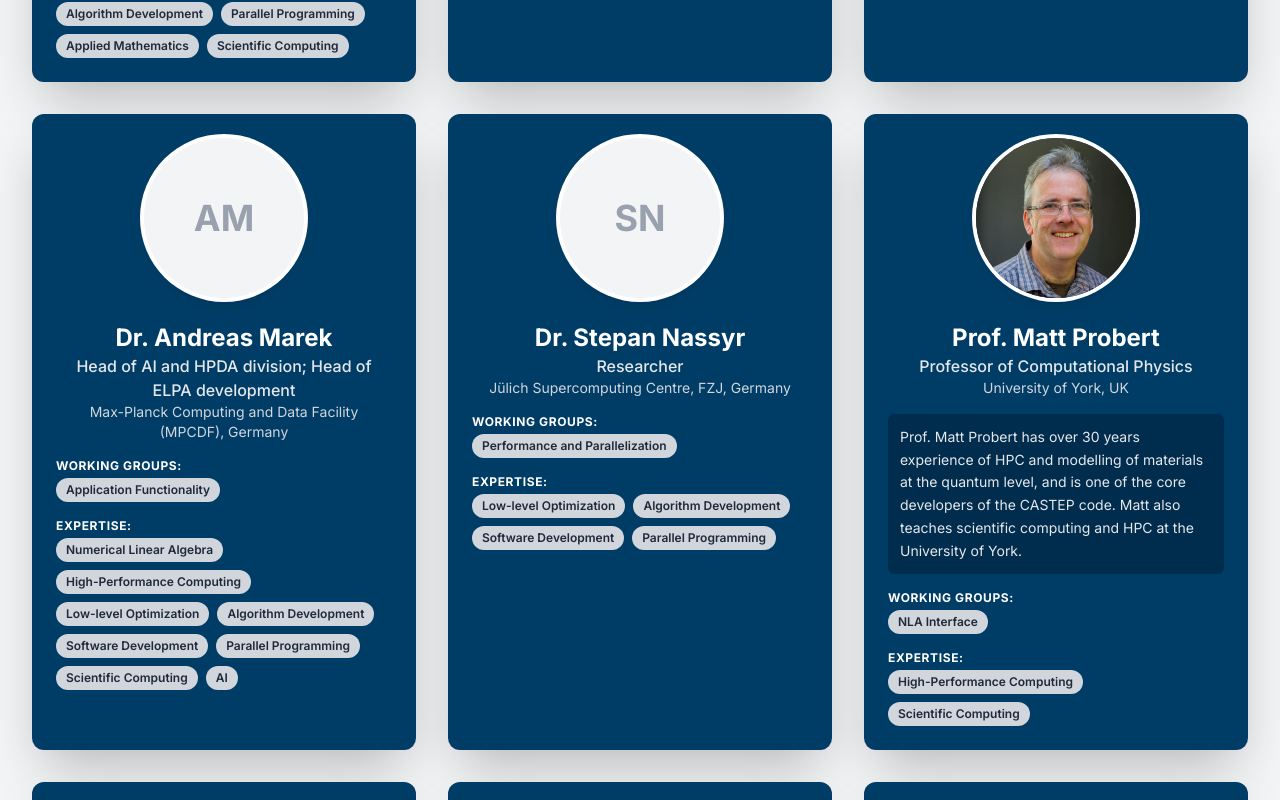
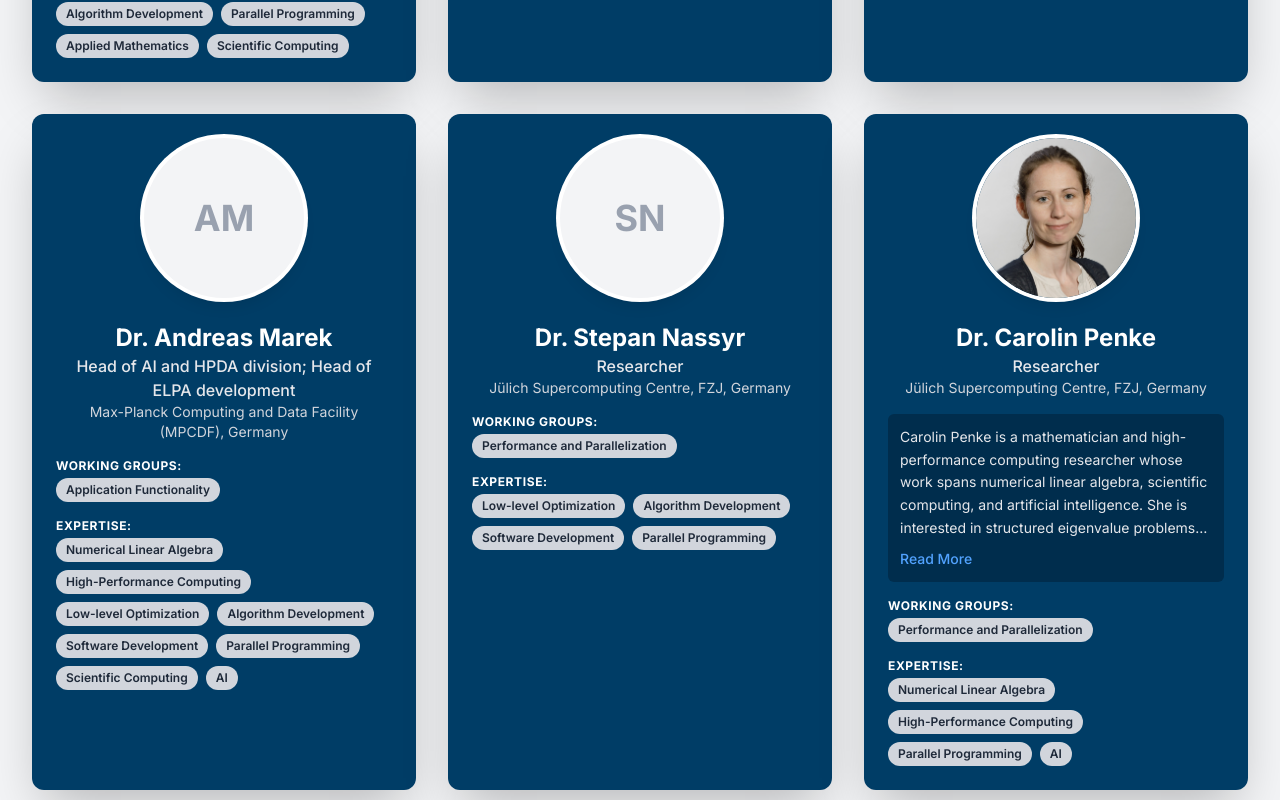
Before and after one commit to ExaNLA-Network/exanla-network.github.io, a Next.js app: page /committee in a window 1280 px wide. Shown: the part 5860-6660 px from the top of the page. Built offline with nearby package versions, Linux system fonts and the light colour scheme.

Commit message:
added profile carolin penke (#56)

```diff
--- a/app/committee/page.tsx
+++ b/app/committee/page.tsx
@@ -219,6 +219,16 @@ const committeeMembers: CommitteeMember[] = [
     bio: 'Andreas researches accelerators in High-Performance Computing in the intersection between users and vendors, optimizing applications for the respective devices - especially GPUs. He is a joint-lead of the Novel System Architecture Division and heads the Accelerating Devices Lab.',
     image: '/committee/avatar/andreas.herten.jpg',
     categories: [expertiseCategories.HPC, expertiseCategories.LOW_LEVEL_OPTIMIZATION, expertiseCategories.PARALLEL_PROGRAMMING, expertiseCategories.SOFTWARE_DEVELOPMENT, expertiseCategories.AUTOMATION, expertiseCategories.AI],
+    workingGroups: [WorkingGroups.PERFORMANCE_PARALLELIZATION],
+  },
+  {
+    id: 'carolin.penke',
+    name: 'Dr. Carolin Penke',
+    title: 'Researcher',
+    affiliation: 'Jülich Supercomputing Centre, FZJ, Germany',
+    bio: 'Carolin Penke is a mathematician and high-performance computing researcher whose work spans numerical linear algebra, scientific computing, and artificial intelligence. She is interested in structured eigenvalue problems and algorithm development to make the training of deep neural networks more efficient on novel hardware.',
+    image: '/committee/avatar/carolin.penke.jpg',
+    categories: [expertiseCategories.NUMERICAL_LINEAR_ALGEBRA, expertiseCategories.HPC, expertiseCategories.PARALLEL_PROGRAMMING, expertiseCategories.AI],
     workingGroups: [WorkingGroups.PERFORMANCE_PARALLELIZATION],
   },
   {
```
Also changed, not shown: public/committee/avatar/carolin.penke.jpg (added).
